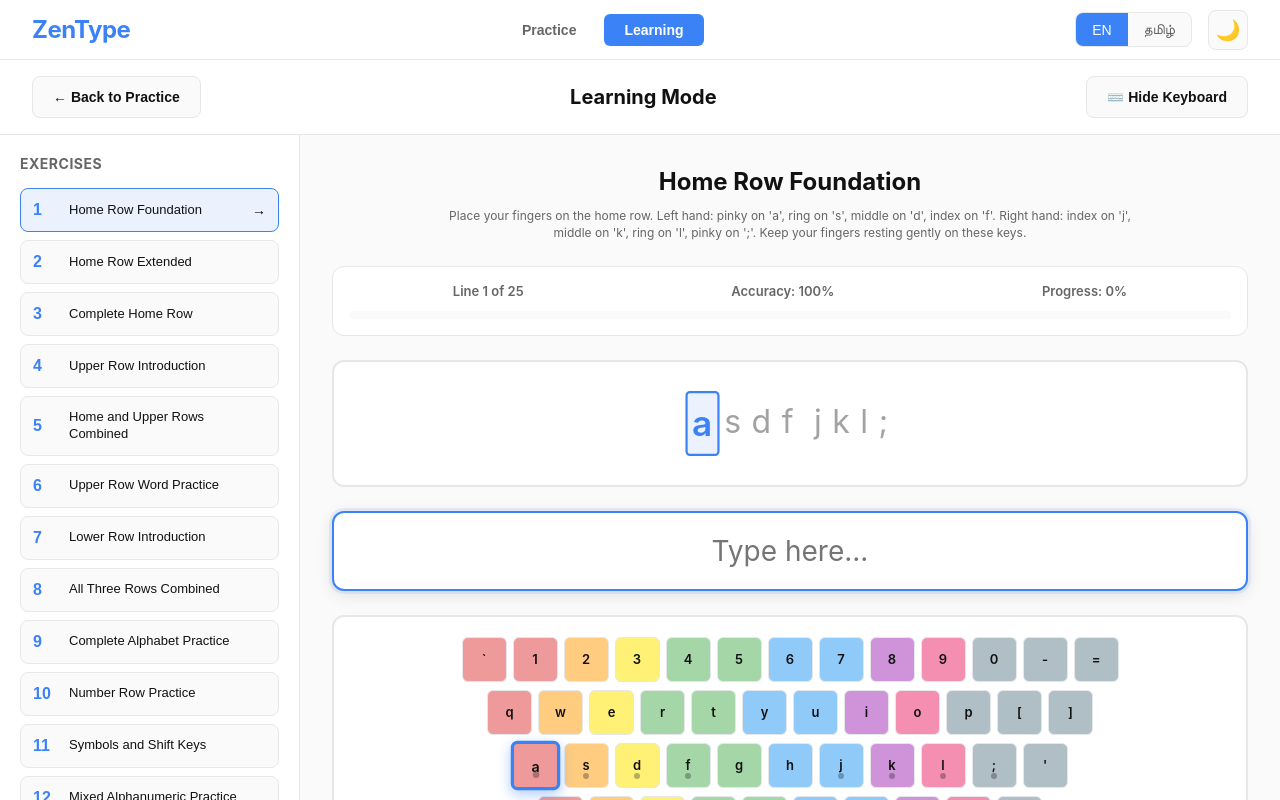
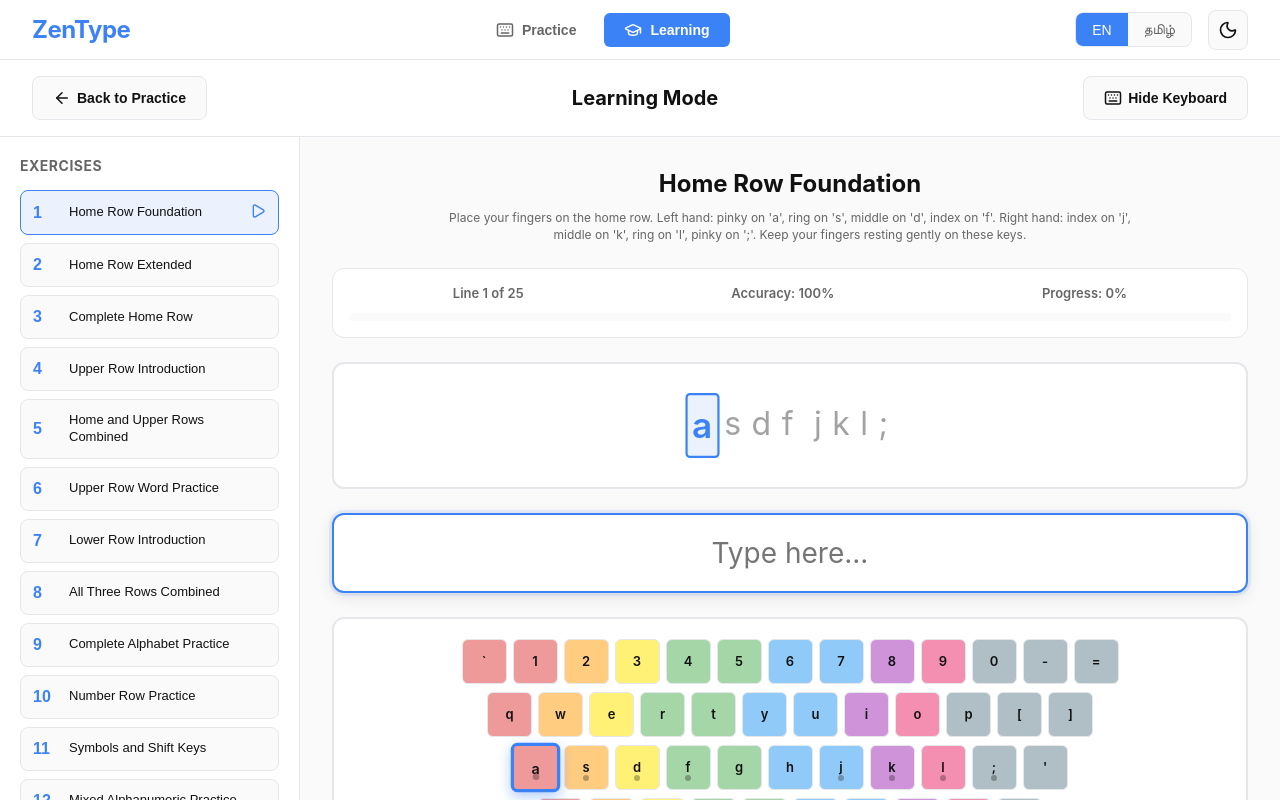
Before and after one commit to itslokeshx/ZenType, a React (Vite) app: page / in a window 1280 px wide. Both pictures are taken after a click on the button "Learning". Shown: the top 800 px of the page. Built offline with nearby package versions, Linux system fonts and the light colour scheme.

Commit message:
feat: improved ui by using enhanced icons instead of emoji

```diff
--- a/package.json
+++ b/package.json
@@ -10,6 +10,7 @@
     "preview": "vite preview"
   },
   "dependencies": {
+    "lucide-react": "^0.562.0",
     "react": "^19.2.0",
     "react-dom": "^19.2.0"
   },
--- a/src/App.css
+++ b/src/App.css
@@ -131,7 +131,29 @@
 
 .theme-toggle:hover {
   background-color: var(--border);
-  transform: scale(1.05);
+  transform: rotate(15deg);
+}
+
+/* Button Icon Alignment */
+.btn,
+.nav-btn {
+  display: flex;
+  align-items: center;
+  justify-content: center;
+  gap: 8px;
+}
+
+/* Icon Colors */
+.text-success {
+  color: var(--success);
+}
+
+.text-primary {
+  color: var(--accent-blue);
+}
+
+.text-muted {
+  color: var(--text-secondary);
 }
 
 /* ===========================
--- a/src/App.jsx
+++ b/src/App.jsx
@@ -5,6 +5,16 @@ import { tamilWords } from './data/tamilWords';
 import { compareWords, formatTime, calculateMetrics } from './utils/normalize';
 import { convertToTamil } from './utils/maruthamLayout';
 import LearningPage from './components/LearningPage';
+import {
+  Keyboard,
+  GraduationCap,
+  Moon,
+  Sun,
+  Play,
+  Square,
+  RotateCcw,
+  Languages
+} from 'lucide-react';
 
 function App() {
   // Page Navigation
@@ -338,13 +348,15 @@ function App() {
             className={`nav-btn ${currentPage === 'practice' ? 'active' : ''}`}
             onClick={() => setCurrentPage('practice')}
           >
-            {language === 'tamil' ? 'பயிற்சி' : 'Practice'}
+            <Keyboard size={18} />
+            <span>{language === 'tamil' ? 'பயிற்சி' : 'Practice'}</span>
           </button>
           <button
             className={`nav-btn ${currentPage === 'learning' ? 'active' : ''}`}
             onClick={() => setCurrentPage('learning')}
           >
-            {language === 'tamil' ? 'கற்றல்' : 'Learning'}
+            <GraduationCap size={18} />
+            <span>{language === 'tamil' ? 'கற்றல்' : 'Learning'}</span>
           </button>
         </div>
         <div className="header-controls">
@@ -364,8 +376,8 @@ function App() {
               தமிழ்
             </button>
           </div>
-          <button className="theme-toggle" onClick={handleThemeToggle}>
-            {theme === 'light' ? '🌙' : '☀️'}
+          <button className="theme-toggle" onClick={handleThemeToggle} aria-label="Toggle theme">
+            {theme === 'light' ? <Moon size={20} /> : <Sun size={20} />}
           </button>
         </div>
       </header>
@@ -457,7 +469,8 @@ function App() {
                       </div>
                     </div>
                     <button className="btn btn-primary retry-btn" onClick={handleTryAgain}>
-                      🔄 Try Again
+                      <RotateCcw size={18} />
+                      <span>Try Again</span>
                     </button>
                   </div>
                 </div>
@@ -500,15 +513,18 @@ function App() {
               <div className="timer-buttons">
                 {!hasStarted ? (
                   <button className="btn btn-primary" onClick={handleStart}>
-                    ▶ Start
+                    <Play size={18} />
+                    <span>Start</span>
                   </button>
                 ) : (
                   <>
-                    <button className="btn btn-secondary" onClick={handleStop}>
-                      ⏹ Stop
+                    <button className="btn btn-danger" onClick={handleStop}>
+                      <Square size={18} />
+                      <span>Stop</span>
                     </button>
                     <button className="btn btn-secondary" onClick={handleReset}>
-                      🔄 Reset
+                      <RotateCcw size={18} />
+                      <span>Reset</span>
                     </button>
                   </>
                 )}
--- a/src/components/LearningPage.jsx
+++ b/src/components/LearningPage.jsx
@@ -3,6 +3,16 @@ import { englishExercises } from '../data/englishExercises';
 import { tamilExercises } from '../data/tamilExercises';
 import { convertToTamil } from '../utils/maruthamLayout';
 import { compareWords } from '../utils/normalize';
+import {
+    ArrowLeft,
+    Keyboard,
+    Check,
+    Lock,
+    Circle,
+    RotateCcw,
+    ArrowRight,
+    Play
+} from 'lucide-react';
 import VisualKeyboard from './VisualKeyboard';
 
 function LearningPage({ language, theme, onBackToPractice }) {
@@ -228,7 +238,8 @@ function LearningPage({ language, theme, onBackToPractice }) {
             {/* Header with Back Button */}
             <div className="learning-header">
                 <button className="btn btn-secondary" onClick={onBackToPractice}>
-                    ← Back to Practice
+                    <ArrowLeft size={18} />
+                    <span>Back to Practice</span>
                 </button>
                 <h1 className="learning-title">
                     {language === 'tamil' ? 'கற்றல்' : 'Learning Mode'}
@@ -237,7 +248,8 @@ function LearningPage({ language, theme, onBackToPractice }) {
                     className="btn btn-secondary"
                     onClick={() => setShowKeyboard(!showKeyboard)}
                 >
-                    {showKeyboard ? '⌨️ Hide Keyboard' : '⌨️ Show Keyboard'}
+                    <Keyboard size={18} />
+                    <span>{showKeyboard ? 'Hide Keyboard' : 'Show Keyboard'}</span>
                 </button>
             </div>
 
@@ -260,9 +272,9 @@ function LearningPage({ language, theme, onBackToPractice }) {
                                     <span className="exercise-number">{exercise.id}</span>
                                     <span className="exercise-name">{exercise.title}</span>
                                     <span className="exercise-status-icon">
-                                        {status === 'completed' && '✓'}
-                                        {status === 'current' && '→'}
-                                        {status === 'locked' && '🔒'}
+                                        {status === 'completed' && <Check size={16} className="text-success" />}
+                                        {status === 'current' && <Play size={16} className="text-primary" />}
+                                        {status === 'locked' && <Lock size={16} className="text-muted" />}
                                     </span>
                                 </button>
                             );
@@ -337,14 +349,15 @@ function LearningPage({ language, theme, onBackToPractice }) {
                             {/* Control Buttons */}
                             <div className="exercise-controls">
                                 <button className="btn btn-secondary" onClick={handleRestartExercise}>
-                                    🔄 Restart Exercise
+                                    <RotateCcw size={18} />
+                                    <span>Restart Exercise</span>
                                 </button>
                             </div>
                         </>
                     ) : (
                         /* Exercise Complete Screen */
                         <div className="exercise-complete">
-                            <h2 className="complete-title">🎉 Exercise Complete!</h2>
+                            <h2 className="complete-title">Exercise Complete!</h2>
                             <div className="complete-stats">
                                 <div className="complete-stat">
                                     <span className="stat-label">Accuracy</span>
@@ -357,7 +370,7 @@ function LearningPage({ language, theme, onBackToPractice }) {
                                 <div className="complete-stat">
                                     <span className="stat-label">Status</span>
                                     <span className={`stat-value ${parseFloat(currentAccuracy) >= currentExercise?.requiredAccuracy ? 'success' : 'error'}`}>
-                                        {parseFloat(currentAccuracy) >= currentExercise?.requiredAccuracy ? 'Passed ✓' : 'Try Again'}
+                                        {parseFloat(currentAccuracy) >= currentExercise?.requiredAccuracy ? 'Passed' : 'Try Again'}
                                     </span>
                                 </div>
                             </div>
@@ -372,12 +385,14 @@ function LearningPage({ language, theme, onBackToPractice }) {
                             </p>
                             <div className="complete-buttons">
                                 <button className="btn btn-secondary" onClick={handleRestartExercise}>
-                                    🔄 Retry Exercise
+                                    <RotateCcw size={18} />
+                                    <span>Retry Exercise</span>
                                 </button>
                                 {parseFloat(currentAccuracy) >= currentExercise?.requiredAccuracy &&
                                     currentExerciseId < exercises.length && (
                                         <button className="btn btn-primary" onClick={handleNextExercise}>
-                                            Next Exercise →
+                                            <span>Next Exercise</span>
+                                            <ArrowRight size={18} />
                                         </button>
                                     )}
                             </div>
```
Also changed, not shown: 1 other file (tests, documents, lock files or other folders).
